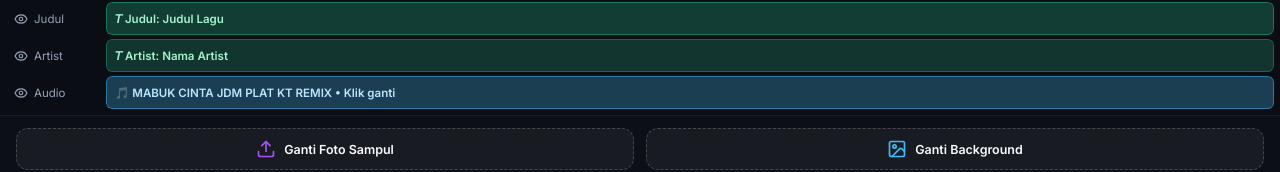
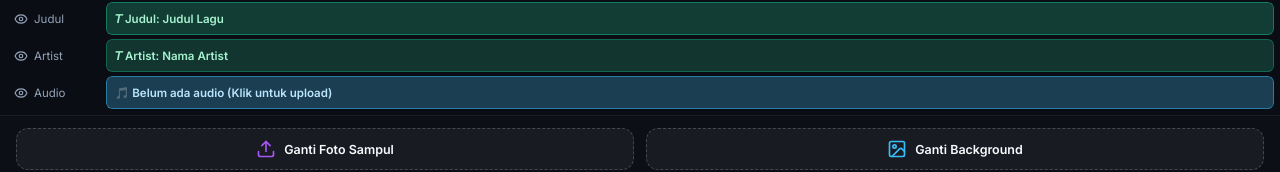
Before and after one commit to bassindo00-prog/cacus, a React (Vite) app: page / in a window 1280 px wide. Both pictures are taken after a click on the element 754 px from the left and 424 px from the top of the page. Shown: the part 560-732 px from the top of the page. Built offline with nearby package versions, Linux system fonts and the light colour scheme.

Commit message:
fix(audio): start template with empty audio track (Belum ada audio) until user uploads an audio file

```diff
--- a/src/App.jsx
+++ b/src/App.jsx
@@ -11,7 +11,7 @@
   const [currentScreen, setCurrentScreen] = useState('library'); // 'library' | 'editor'
   const [selectedTemplate, setSelectedTemplate] = useState(TEMPLATES[0]);
   const [metadata, setMetadata] = useState(TEMPLATES[0].defaults);
-  const [currentSong, setCurrentSong] = useState(DEMO_SONGS[0]);
+  const [currentSong, setCurrentSong] = useState(null);
   const [isPlaying, setIsPlaying] = useState(false);
   const [progress, setProgress] = useState(15);
   const [isExportOpen, setIsExportOpen] = useState(false);
@@ -43,6 +43,7 @@
       songTitle: '',
       artist: ''
     });
+    setCurrentSong(null);
     setCustomAspectRatio(template.aspectRatio || '9:16');
     setProgress(0);
     setIsPlaying(false);
@@ -151,7 +152,7 @@
       {/* Bottom Hidden Audio Engine */}
       <audio
         ref={audioRef}
-        src={currentSong.url}
+        src={currentSong?.url || ''}
         onEnded={() => setIsPlaying(false)}
       />
 
--- a/src/components/CapCutEditorScreen.jsx
+++ b/src/components/CapCutEditorScreen.jsx
@@ -316,7 +316,11 @@
             </div>
             <div className="capcut-track-content audio-track">
               <div className="capcut-track-clip audio-clip" style={{ width: '100%' }}>
+                {currentSong && (currentSong.filename || currentSong.title) ? (
                   <span>🎵 {currentSong.filename || currentSong.title} {currentSong.fileSize ? `(${currentSong.fileSize})` : ''} • Klik ganti</span>
+                ) : (
+                  <span>🎵 Belum ada audio (Klik untuk upload)</span>
+                )}
               </div>
             </div>
           </div>
@@ -359,6 +363,7 @@
               </div>
             )}
 
+            {currentSong && (currentSong.filename || currentSong.title) ? (
               <div className="capcut-audio-meta-card">
                 <div className="capcut-audio-meta-header">
                   <span className="capcut-audio-meta-title">🎵 {currentSong.filename || currentSong.title}</span>
@@ -369,6 +374,16 @@
                   <span>Ukuran: {currentSong.fileSize || 'Standard'}</span>
                 </div>
               </div>
+            ) : (
+              <div className="capcut-audio-meta-card">
+                <div className="capcut-audio-meta-header">
+                  <span className="capcut-audio-meta-title">🎵 Belum ada file audio</span>
+                </div>
+                <div className="capcut-audio-meta-tags">
+                  <span>Silakan upload file MP3 / M4A / WAV dari perangkat Anda</span>
+                </div>
+              </div>
+            )}
 
             <div className="capcut-panel-row">
               <label className="capcut-upload-card" style={{ position: 'relative', overflow: 'hidden' }}>
```
Lines whose indentation alone changed are shown as unchanged.
